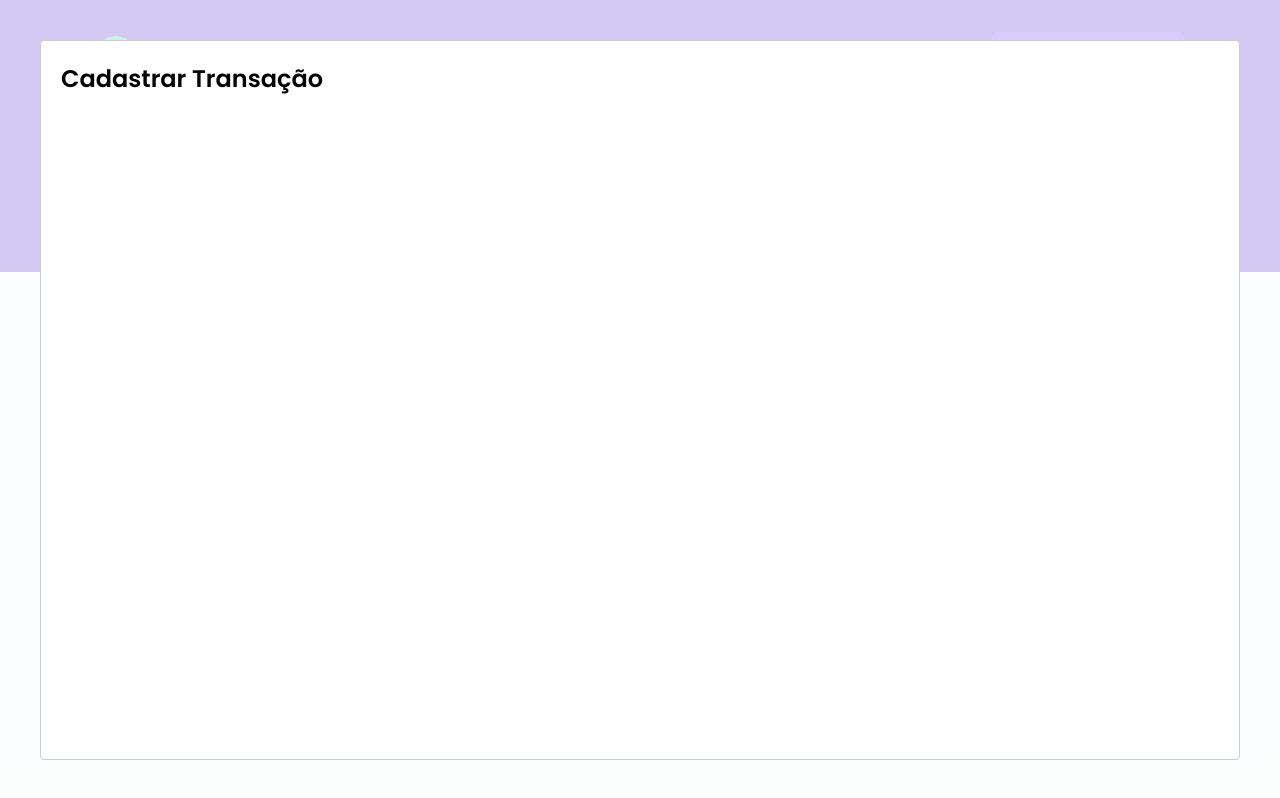
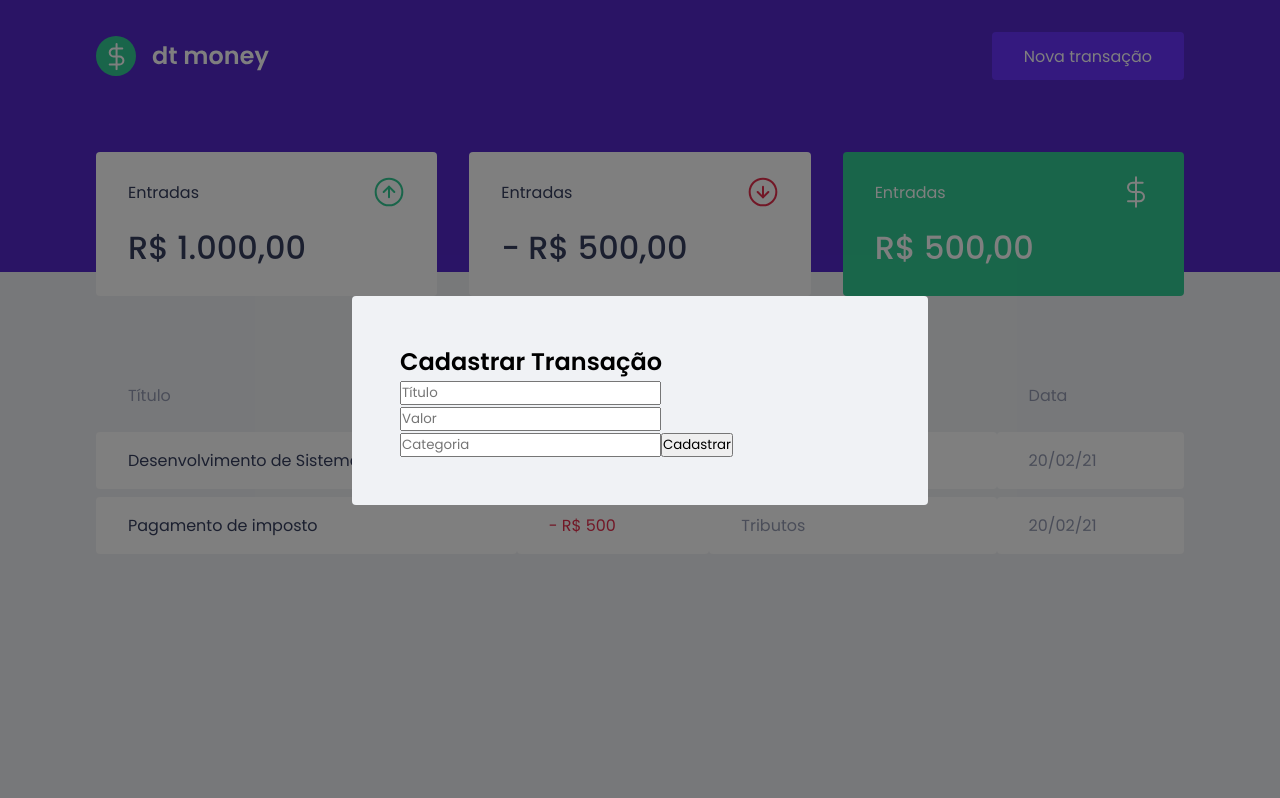
Before and after one commit to KesleyDavid/study_Ignite_React_Web_02-dtmoney, a React (Create React App) app: page / in a window 1280 px wide. Both pictures are taken after a click on the button "Nova transação". Built offline with nearby package versions, Linux system fonts and the light colour scheme; no server answers; what miragejs would draw is missing.

Commit message:
[02] [04] [project] Form structure

```diff
--- a/src/components/ModalNewTransaction/index.tsx
+++ b/src/components/ModalNewTransaction/index.tsx
@@ -1,6 +1,6 @@
 import Modal from 'react-modal';
 
-import { Container } from './styles';
+import * as S from './styles';
 
 interface ModalNewTransactionProps {
   isOpen: boolean;
@@ -14,8 +14,30 @@ export function ModalNewTransaction({ isOpen, onRequestClose }: ModalNewTransact
     <Modal
       isOpen={isOpen}
       onRequestClose={onRequestClose}
+      overlayClassName="react-modal-overlay" // Sobreescreverá os valores default fora do modal
+      className="react-modal-content" // aplicado ao content
     >
-      <h2>Cadastrar Transação</h2>
+      <S.Container>
+        <h2>Cadastrar Transação</h2>
+
+        <input
+          placeholder="Título"
+        />
+
+        <input
+          placeholder="Valor"
+          type="number"
+        />
+
+        <input
+          placeholder="Categoria"
+        />
+
+        <button type="submit">
+          Cadastrar
+        </button>
+      </S.Container>
+
     </Modal>
   );
 }
--- a/src/components/ModalNewTransaction/styles.ts
+++ b/src/components/ModalNewTransaction/styles.ts
@@ -1,5 +1,5 @@
 import styled from 'styled-components';
 
-export const Container = styled.div`
+export const Container = styled.form`
   //
 `;
--- a/src/styles/global.ts
+++ b/src/styles/global.ts
@@ -57,4 +57,29 @@ export const GlobalStyle = createGlobalStyle`
     opacity: 0.6;
     cursor: not-allowed;
   }
+
+  // MODAL GLOBAL
+  .react-modal-overlay {
+    // Fora do modal
+    background: rgba(0,0,0,0.5);
+    position: fixed;
+    top: 0;
+    bottom: 0;
+    right: 0;
+    left: 0;
+
+    display: flex;
+    align-items: center;
+    justify-content: center;
+  }
+
+  .react-modal-content {
+    width: 100%;
+    max-width: 576px;
+    background: var(--background);
+    padding: 3rem;
+    position: relative; // alguns elementos absolute, btn fechar modal
+    border-radius: 0.25rem;
+
+  }
 `;
```
